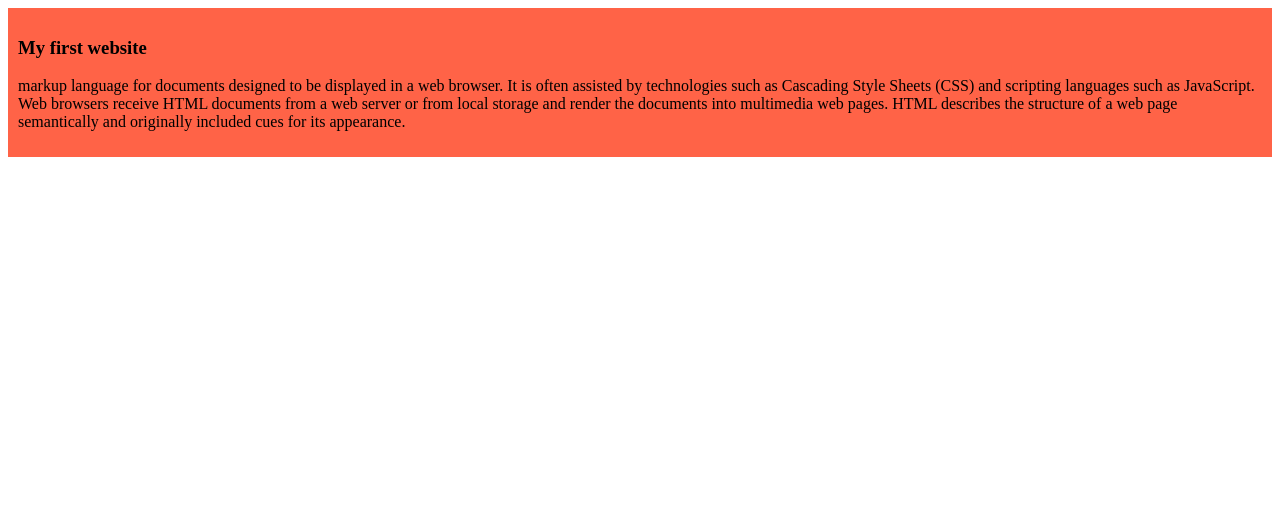
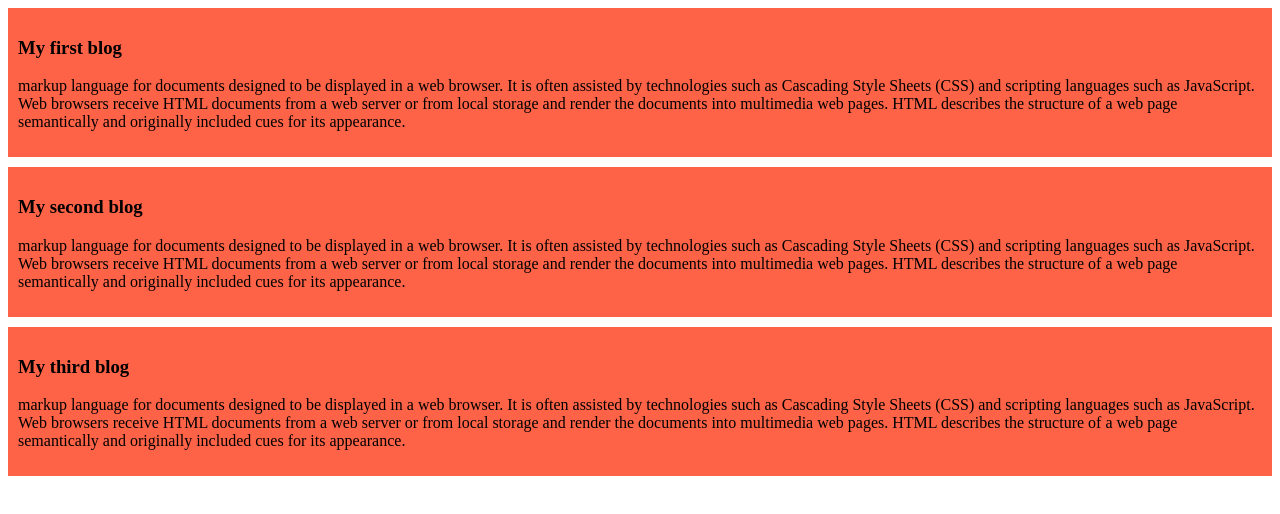
Before and after one commit to ShoroveTajmen/my-simple-website, a plain HTML site: page index.html in a window 1280 px wide. Drawn offline with Linux system fonts and the light colour scheme.

Commit message:
added the second and third  blog

```diff
--- a/index.html
+++ b/index.html
@@ -12,7 +12,21 @@
 
 <body>
     <div>
-        <h3>My first website</h3>
+        <h3>My first blog</h3>
+        <p>
+            markup language for documents designed to be displayed in a web browser. It is often assisted by technologies such as Cascading Style Sheets (CSS) and scripting languages such as JavaScript. Web browsers receive HTML documents from a web server or from
+            local storage and render the documents into multimedia web pages. HTML describes the structure of a web page semantically and originally included cues for its appearance.
+        </p>
+    </div>
+    <div>
+        <h3>My second blog</h3>
+        <p>
+            markup language for documents designed to be displayed in a web browser. It is often assisted by technologies such as Cascading Style Sheets (CSS) and scripting languages such as JavaScript. Web browsers receive HTML documents from a web server or from
+            local storage and render the documents into multimedia web pages. HTML describes the structure of a web page semantically and originally included cues for its appearance.
+        </p>
+    </div>
+    <div>
+        <h3>My third blog</h3>
         <p>
             markup language for documents designed to be displayed in a web browser. It is often assisted by technologies such as Cascading Style Sheets (CSS) and scripting languages such as JavaScript. Web browsers receive HTML documents from a web server or from
             local storage and render the documents into multimedia web pages. HTML describes the structure of a web page semantically and originally included cues for its appearance.
--- a/styles/blog.css
+++ b/styles/blog.css
@@ -1,4 +1,5 @@
 div {
     background-color: tomato;
     padding: 10px;
+    margin-bottom: 10px;
 }
```
